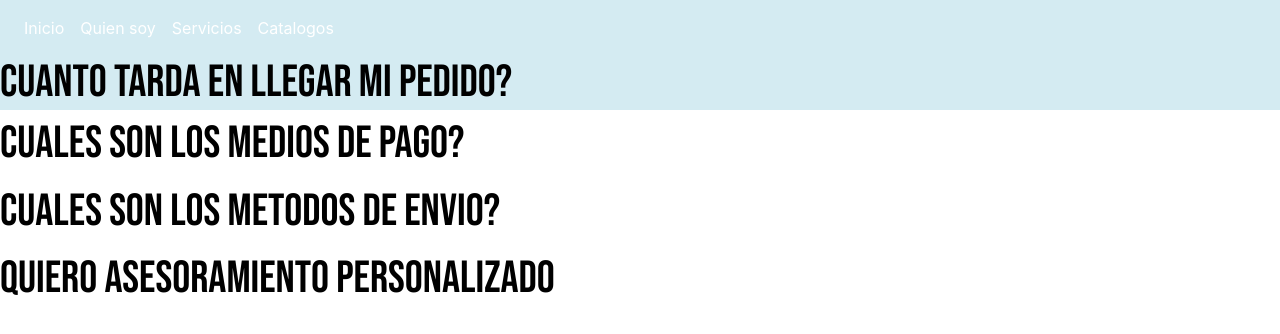
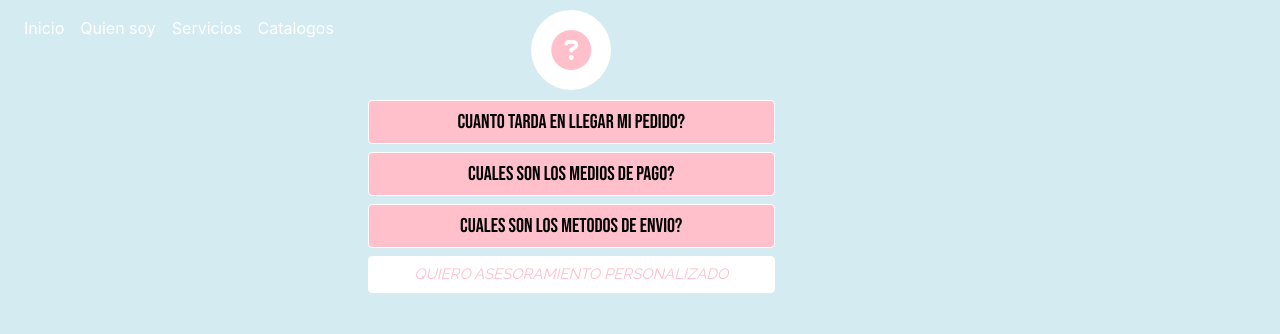
Before and after one commit to Pilarm26/pilarbrero, a website: page secciones/preguntasfrecuentes.html in a window 1280 px wide. Drawn offline with nearby package versions, Linux system fonts and the light colour scheme.

Commit message:
secciones casi listas

```diff
--- a/css/estilos.css
+++ b/css/estilos.css
@@ -150,19 +150,34 @@ h1{
 .preguntasFrec {
   font-family: "Bebas Neue", cursive;
   text-decoration: none;
-  font-size: 45px;
+  font-size: 20px;
   color: black; }
   .preguntasFrec:hover .respuestas {
     display: block; }
   .preguntasFrec .respuestas {
     font-family: "Raleway", sans-serif;
-    font-size: 20px;
+    font-size: 15px;
     color: black;
     display: none; }
 
-.preguntaMetodos {
-  display: flex;
-  flex-direction: column; }
+.fa-question-circle{
+  background-color: white;
+  width: 80px;
+  padding: 20px;
+  font-size: 40px;
+  color: pink;
+  border-radius: 50px;
+  text-align: center;
+  margin-bottom: 10px;
+}
+
+.asesoramiento{
+  margin-top: 20px;
+  font-family: "Raleway", sans-serif;
+  font-style: italic;
+  text-decoration: none;
+  color: black;
+}
 
 /*QUIEN SOY*/
 
@@ -322,10 +337,9 @@ h1{
 .btn-light{
   background-color: white;
   border-color: white;
-  margin-left: 90px;
   margin-right: 90px;
   margin-bottom: 20px;
   font-family:"Raleway", sans-serif;
   color: pink;
-  font-size: 16px;
+  font-size: 15px;
 }
--- a/secciones/preguntasfrecuentes.html
+++ b/secciones/preguntasfrecuentes.html
@@ -14,13 +14,14 @@
   <script src="https://stackpath.bootstrapcdn.com/bootstrap/4.5.2/js/bootstrap.min.js" integrity="sha384-B4gt1jrGC7Jh4AgTPSdUtOBvfO8shuf57BaghqFfPlYxofvL8/KUEfYiJOMMV+rV" crossorigin="anonymous"></script>
   <!--CSS-->
   <link rel="stylesheet" type="text/css" href="../css/estilos.css">
+  <script src="https://kit.fontawesome.com/71b7b62147.js" crossorigin="anonymous"></script>
 </head>
-<body>
+
+<body class="row">
     <header>
       <div class="menuUno">
         <nav class="navbar navbar-expand-sm navbar-expand-lg navbar-dark bg-black">
           <button class="navbar-toggler" data-toggle="collapse" data-target="#navbarNav" aria-controls="navbarNav" aria-label="navigation">
-
           <span class="navbar-toggler-icon "></span>
           </button>
               <div class="collapse navbar-collapse" id="navbarNav">
@@ -48,23 +49,24 @@
                   </li>
                 </ul>
               </div>
+          </div>
         </nav>
       </div>
-        </section>
     </header>
-        <section class="seccionPreguntas">
-             <div>
-             <h1 class="preguntasFrec">Cuanto tarda en llegar mi pedido?
-             <p class="respuestas">Los pedidos demoran en llegar aproximadamente 7-10 dias habiles a partir de que nos contactamos luego de llenar el formulario o hacer el pedido por WhatsApp</p>
+
+  <div class="textoSecciones col-12 col-sm-12 col-md-12 col-lg-4">
+
+    <i class="fas fa-question-circle"></i>
+
+    <h1 class="preguntasFrec btn btn-block btn-info">Cuanto tarda en llegar mi pedido?
+    <p class="respuestas">Los pedidos demoran en llegar aproximadamente 7-10 dias habiles a partir de que nos contactamos</p>
     </h1>
+
+    <a class="preguntasFrec btn btn-block btn-info" href="./vermetodos.html">Cuales son los medios de pago?</a>
+    <a class="preguntasFrec btn btn-block btn-info" href="./vermetodos.html">Cuales son los metodos de envio?</a>
+    <a class="asesoramiento btn btn-block btn-light" href="https://wa.me/message/BNGXEAGPEGKPF1">QUIERO ASESORAMIENTO PERSONALIZADO</a>
+
   </div>
 
-            <div class="preguntaMetodos">
-            <a class="preguntasFrec" href="./vermetodos.html">Cuales son los medios de pago?</a>
-            <a class="preguntasFrec" href="./vermetodos.html">Cuales son los metodos de envio?</a>
-            </div>
-
-            <a class="preguntasFrec" href="https://wa.me/message/BNGXEAGPEGKPF1">Quiero asesoramiento personalizado</a>
-        </section>
 </body>
 </html>
```
Also changed, not shown: index.html (+1 -1 lines), secciones/vermetodos.html (+0 -3 lines). Lines whose indentation alone changed are shown as unchanged.
